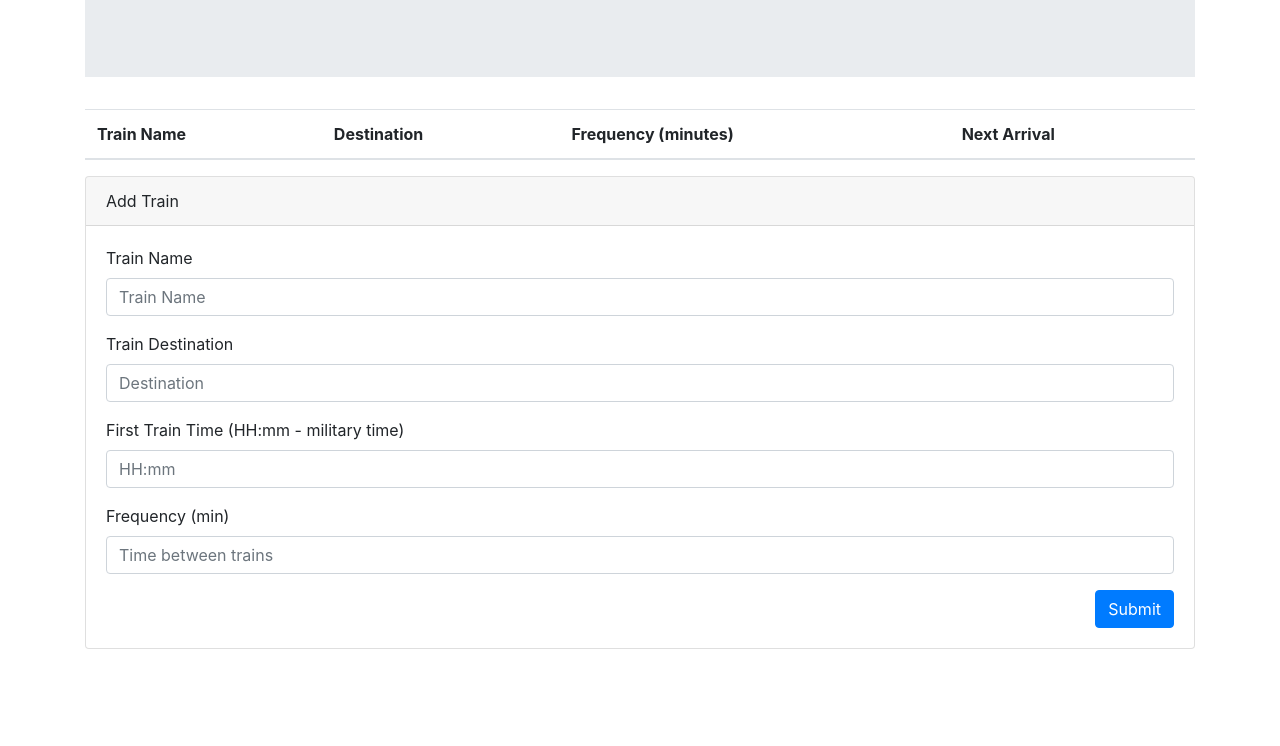
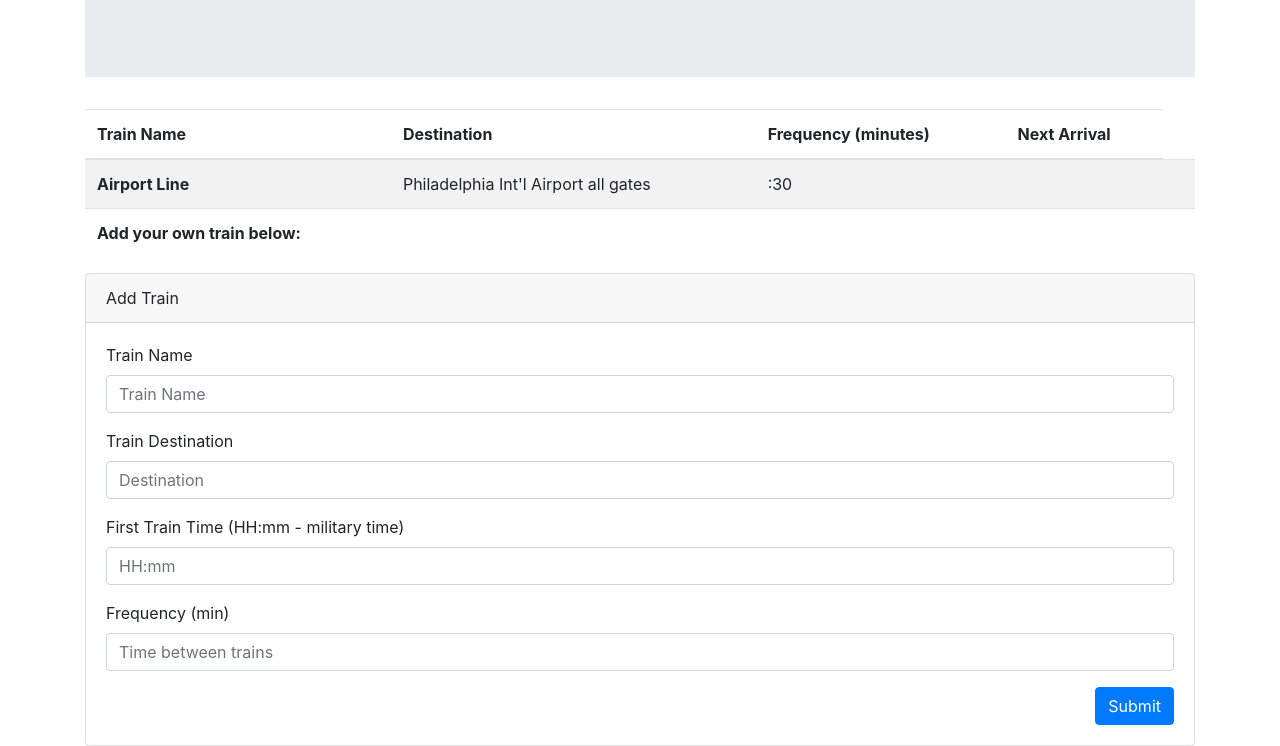
Before and after one commit to AR-Lilypad/trainSchedule, a plain HTML site: page trainSched.html in a window 1280 px wide. Shown: the part 202-948 px from the top of the page. Before the commit the page ends 851 px from the top, so only its background shows below. Drawn offline with nearby package versions, Linux system fonts and the light colour scheme; no server answers.

Commit message:
init styles

```diff
--- a/assets/javascript/app.js
+++ b/assets/javascript/app.js
@@ -19,7 +19,7 @@ function writeNewPost() {
   var start = $("#starttimeinput").val();
   var freq = $("#frequencyinput").val();
 
-  // A post entry.
+  // A post entry.  with a key and a value  this is an object
   var newTrain = {
     train: train,
     destination: destination,
--- a/trainSched.html
+++ b/trainSched.html
@@ -38,7 +38,7 @@
                 </tr>
             </thead>
             <tbody>
-                <!-- <tr>
+                <tr>
                     <th scope="row">Airport Line</th>
                     <td>Philadelphia Int'l Airport all gates</td>
                     <td>:30</td>
@@ -47,41 +47,12 @@
 
                 </tr>
                 <tr>
-                    <th scope="row">Chestnut Hill East</th>
-                    <td>Chestnut Hill East</td>
-                    <td>:60</td>
+                    <th scope="row">Add your own train below:</th>
+                    <td> </td>
+                    <td> </td>
                     <td></td>
                     <td></td>
                 </tr>
-                <tr>
-                    <th scope="row">Glenside Combined</th>
-                    <td>University City</td>
-                    <td>:20</td>
-                    <td></td>
-                    <td></td>
-                </tr>
-                <tr>
-                    <th scope="row">Paoli/Thorndale Line</th>
-                    <td>Thorndale</td>
-                    <td>:30</td>
-                    <td></td>
-                    <td></td>
-                </tr>
-                <tr>
-                    <th scope="row">West Trenton Line</th>
-                    <td>Trenton, NJ</td>
-                    <td>:60</td>
-                    <td></td>
-                    <td></td>
-                </tr>
-                <tr>
-                    <th scope="row">Wilmington/Newark Line</th>
-                    <td>Wilmington, DE</td>
-                    <td>:60</td>
-                    <td></td>
-                    <td></td>
-                </tr> -->
-
             </tbody>
         </table>
 
@@ -151,6 +122,9 @@
         // Initialize Firebase
         firebase.initializeApp(firebaseConfig);
     </script>
+    <!-- moment.js script -->
+    <script src="https://cdn.jsdelivr.net/momentjs/2.12.0/moment.min.js"></script>
+    <!-- javascript file -->
     <script src="assets/javascript/app.js"></script>
 </body>
 
```
Also changed, not shown: 1 other file.
